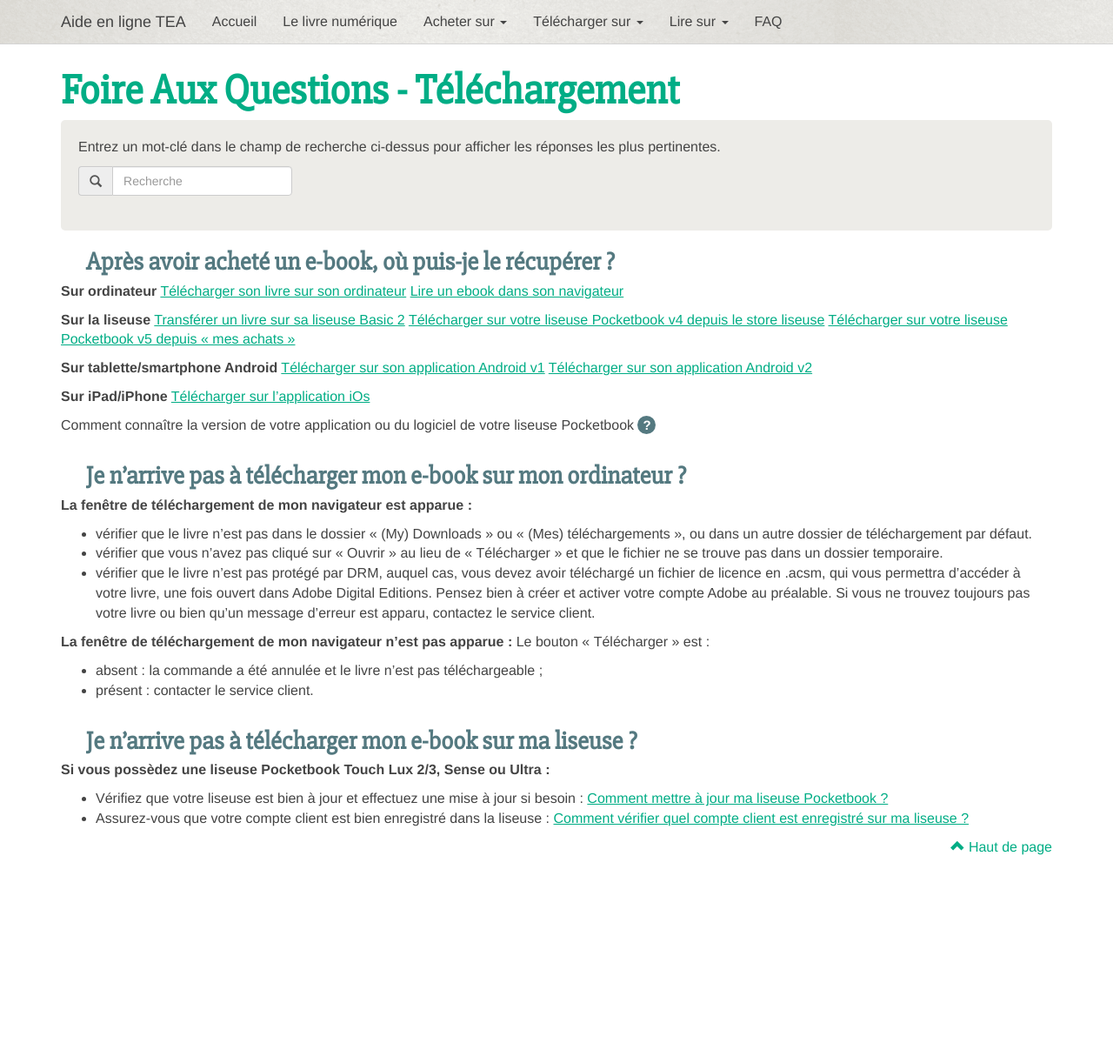
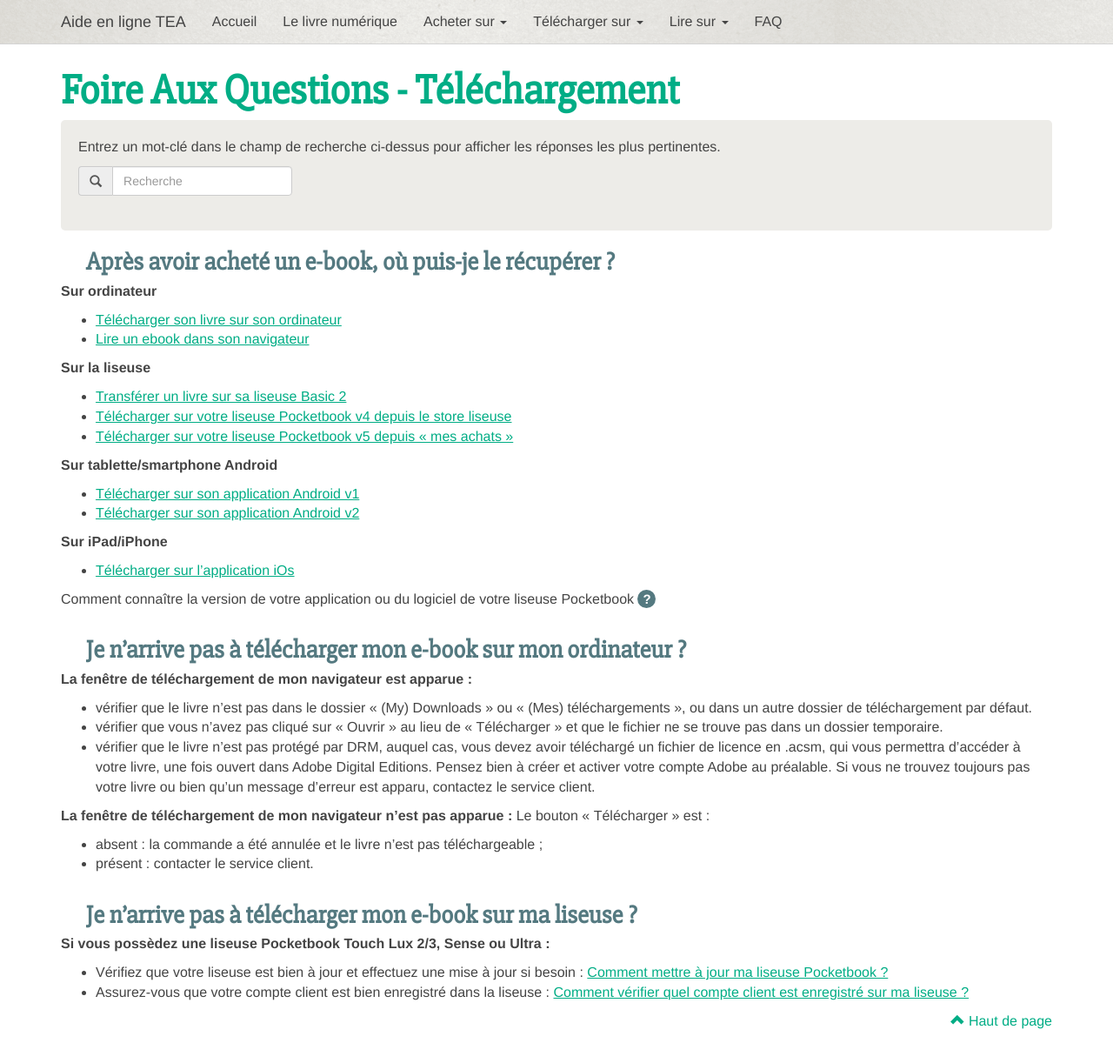
Before and after one commit to TEA-ebook/help-center, a Jekyll site: the page built from _pages/FAQ-telechargement.md, in a window 1280 px wide and 1246 px high. Shown: the top 1222 px of the window at 87% size. Built offline with Jekyll 4.4.1, drawn with Linux system fonts in a browser that asks for light colours; nearby versions of some CDN libraries; Markdown is read by kramdown in place of the engine named in the settings.

Commit message:
Mod: download faq link as list

```diff
--- a/_pages/FAQ-telechargement.md
+++ b/_pages/FAQ-telechargement.md
@@ -10,20 +10,24 @@
 {% include anchor.html id="recuperer-ebook" label="Après avoir acheté un e-book où puis-je le récupérer ?" %}
 ###Après avoir acheté un e-book, où puis-je le récupérer ?
 **Sur ordinateur**
-[Télécharger son livre sur son ordinateur](/web-ordinateur/#telecharger-ordinateur)
-[Lire un ebook dans son navigateur](/web-web/#lire-internet)
+
+* [Télécharger son livre sur son ordinateur](/web-ordinateur/#telecharger-ordinateur)
+* [Lire un ebook dans son navigateur](/web-web/#lire-internet)
 
 **Sur la liseuse**
-[Transférer un livre sur sa liseuse Basic 2](/web-basic2/#tranferer-basic2)
-[Télécharger sur votre liseuse Pocketbook v4 depuis le store liseuse](/web-pbv4/#telecharger-pbv4)
-[Télécharger sur votre liseuse Pocketbook v5 depuis « mes achats »](/web-pbv5/#telecharger-pbv5)
+
+* [Transférer un livre sur sa liseuse Basic 2](/web-basic2/#tranferer-basic2)
+* [Télécharger sur votre liseuse Pocketbook v4 depuis le store liseuse](/web-pbv4/#telecharger-pbv4)
+* [Télécharger sur votre liseuse Pocketbook v5 depuis « mes achats »](/web-pbv5/#telecharger-pbv5)
 
 **Sur tablette/smartphone Android**
-[Télécharger sur son application Android v1](/androidv1-androidv1/#telecharger-android)
-[Télécharger sur son application Android v2](/androidv2-androidv2/#telecharger-android)
+
+* [Télécharger sur son application Android v1](/androidv1-androidv1/#telecharger-android)
+* [Télécharger sur son application Android v2](/androidv2-androidv2/#telecharger-android)
 
 **Sur iPad/iPhone**
-[Télécharger sur l'application iOs](/web-iosv1/#telecharger-ios)
+
+* [Télécharger sur l'application iOs](/web-iosv1/#telecharger-ios)
 
 {% include popine-info.html %}
 
@@ -45,6 +49,7 @@
 {% include anchor.html id="pas-telecharger-ebook-liseuse" label="Je n’arrive pas à télécharger mon e-book sur ma liseuse ?" %}
 ###Je n’arrive pas à télécharger mon e-book sur ma liseuse ?
 **Si vous possèdez une liseuse Pocketbook Touch Lux 2/3, Sense ou Ultra :**
+
 * Vérifiez que votre liseuse est bien à jour et effectuez une mise à jour si besoin : [Comment mettre à jour ma liseuse Pocketbook ?](/faq-liseuse/#maj-pb)
 * Assurez-vous que votre compte client est bien enregistré dans la liseuse :
 [Comment vérifier quel compte client est enregistré sur ma liseuse ?](/faq-comptes/#compte-liseuse)
```
